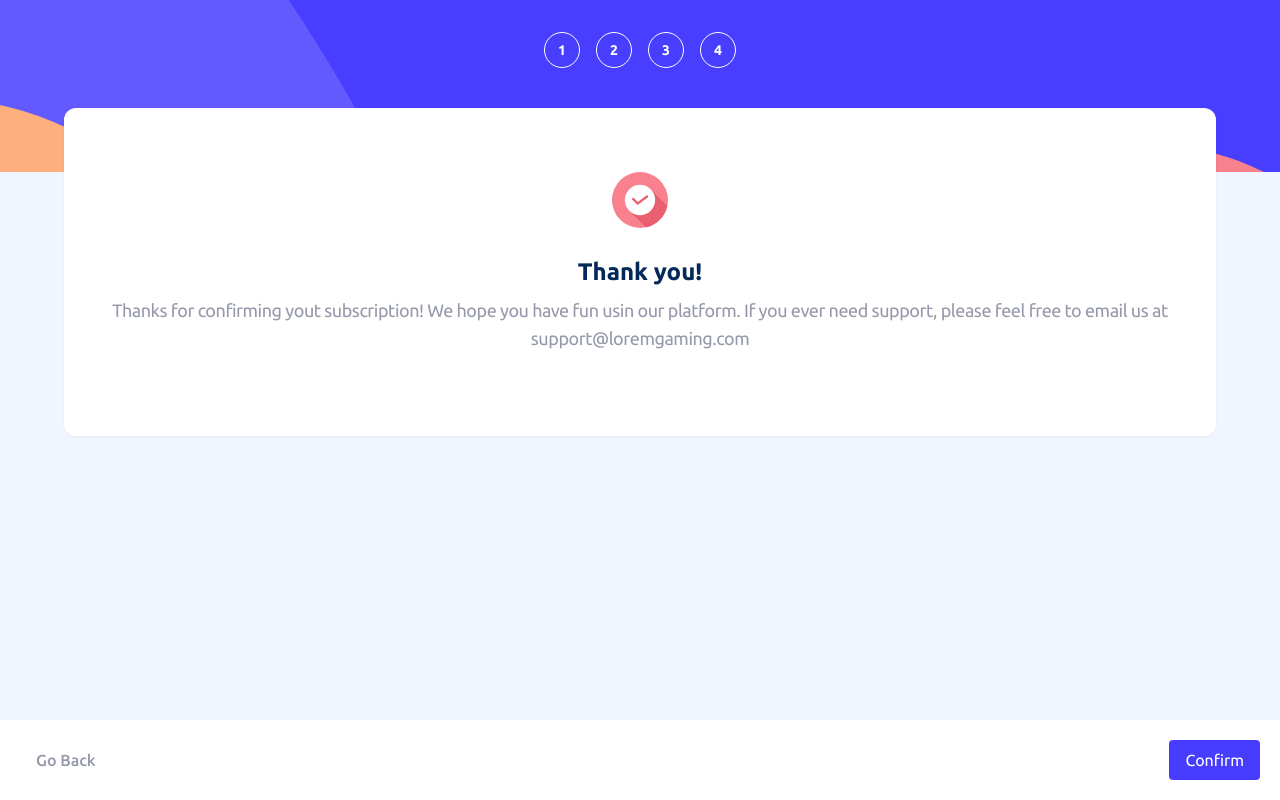
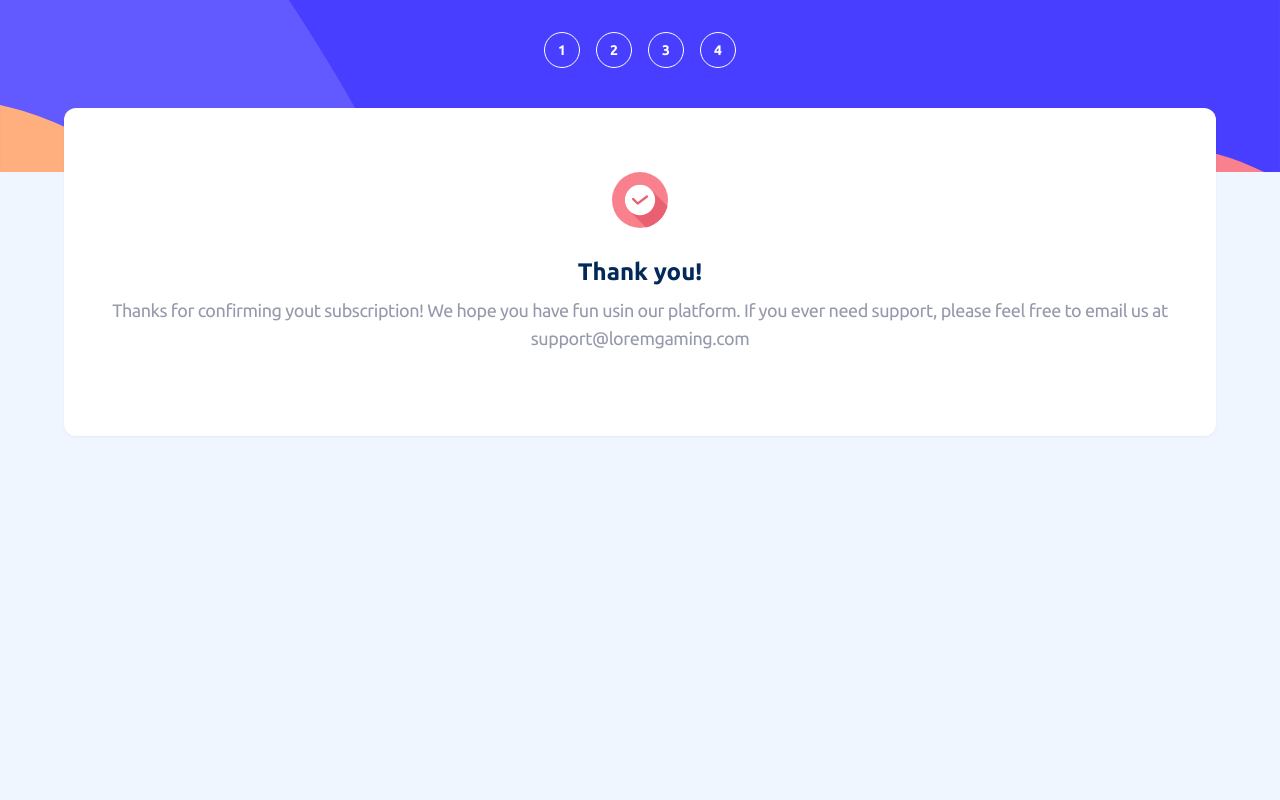
Before and after one commit to ndrvndr/multi-step-form-frontendmentor, a React (Vite) app: page /plan/addons/finishing/succeed in a window 1280 px wide. Built offline with nearby package versions, Linux system fonts and the light colour scheme.

Commit message:
remove the navigation buttons on the succeed page

```diff
--- a/src/pages/succeed.jsx
+++ b/src/pages/succeed.jsx
@@ -1,5 +1,4 @@
 import AuthLayout from "../components/Layout/AuthLayout";
-import NavigationButton from "../components/Elements/NavigationButton";
 import IconThankYou from "../assets/images/Icon-thank-you.svg";
 
 const Succeed = () => {
@@ -17,22 +16,6 @@ const Succeed = () => {
             at support@loremgaming.com
           </p>
         </div>
-        <div className='fixed bottom-0 flex h-20 w-full items-center justify-between bg-white px-5'>
-          <NavigationButton
-            label='Go Back'
-            bgColor='bg-neutral-white'
-            textColor='text-neutral-cool-gray'
-            fontStyle='font-medium'
-            path='/plan/addons/finishing'
-          />
-          <NavigationButton
-            label='Confirm'
-            bgColor='bg-primary-purplish-blue'
-            textColor='text-neutral-white'
-            fontStyle='font-normal'
-            path='/plan/addons/finishing/succeed'
-          />
-        </div>
       </div>
     </AuthLayout>
   );
```
